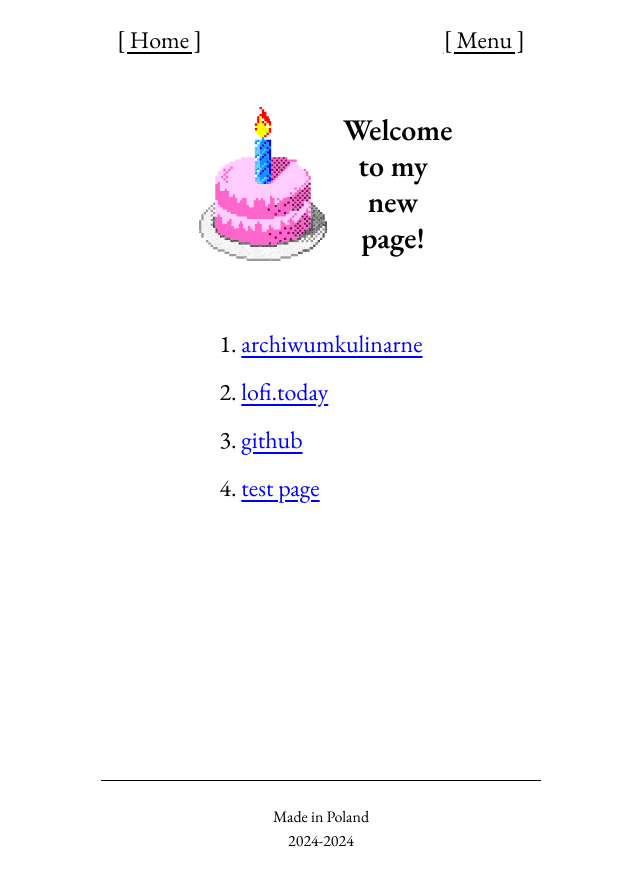
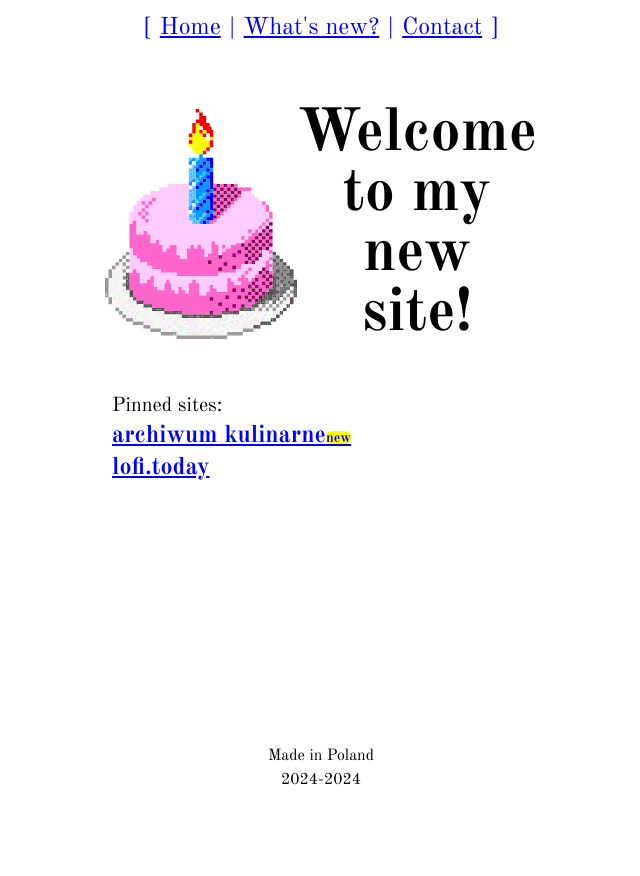
Before and after one commit to deadbraindev/deadbraindev-site, a Next.js app: page / in a window 1280 px wide. Shown: the whole page, without its empty margins (319-959 px from the left). After the commit the page ends 800 px from the top, so only its background shows below. Built offline with nearby package versions, Linux system fonts and the light colour scheme.

Commit message:
feat: new look, new navbar, footer and hero; fix flex response

```diff
--- a/src/app/globals.css
+++ b/src/app/globals.css
@@ -19,10 +19,30 @@
 body {
   color: rgb(var(--foreground-rgb));
   background: rgb(var(--background-rgb));
+  /* background-color: #C0C0C0; */
 }
+html, body {
+  height: 100%;
+  margin: 0;
+  padding: 0;
+  min-width: 400px;
+}
+div {
+  display: block;
+}
+
 
 @layer utilities {
   .text-balance {
     text-wrap: balance;
   }
 }
+
+.pattern {
+  background-color: #ffffff;
+opacity: 1;
+background-image:  linear-gradient(135deg, #000000 25%, transparent 25%), linear-gradient(225deg, #000000 25%, transparent 25%), linear-gradient(45deg, #000000 25%, transparent 25%), linear-gradient(315deg, #000000 25%, #ffffff 25%);
+background-position:  15px 0, 15px 0, 0 0, 0 0;
+background-size: 15px 15px;
+background-repeat: repeat;
+}
--- a/src/app/layout.tsx
+++ b/src/app/layout.tsx
@@ -1,13 +1,25 @@
 import type { Metadata } from 'next';
 import { Analytics } from '@vercel/analytics/react';
-import { EB_Garamond } from 'next/font/google';
+import { Old_Standard_TT } from 'next/font/google';
 import './globals.css';
 import { metaTags } from '@/siteConfig';
 import Navbar from '@/components/Navbar';
 import Footer from '@/components/Footer';
 
-const EBGaramond = EB_Garamond({
-  weight: ['400', '500', '600', '700', '800'],
+// const EBGaramond = EB_Garamond({
+//   weight: ['400', '500', '600', '700', '800'],
+//   style: ['normal', 'italic'],
+//   subsets: ['latin'],
+//   display: 'swap',
+// });
+// const PlayfairFont = Playfair({
+//   weight: ['400', '500', '600', '700', '800'],
+//   style: ['normal', 'italic'],
+//   subsets: ['latin'],
+//   display: 'swap',
+// });
+const OldStandardTT = Old_Standard_TT({
+  weight: ['400', '700'],
   style: ['normal', 'italic'],
   subsets: ['latin'],
   display: 'swap',
@@ -32,13 +44,15 @@ export default function RootLayout({
 }>) {
   return (
     <html lang="en">
-      <body className={EBGaramond.className}>
-        <Navbar />
-        <main className="flex flex-col items-center min-h-[700px] min-w-[350px] max-w-[440px] m-auto">
+      <body className={OldStandardTT.className}>
+        <main className="flex flex-col items-center h-[100%]">
+          <Navbar />
+
           {children}
+          <div className="flex-grow" />
+          <Footer />
         </main>
         <Analytics />
-        <Footer />
       </body>
     </html>
   );
--- a/src/components/Footer.tsx
+++ b/src/components/Footer.tsx
@@ -1,6 +1,8 @@
 export default function Footer() {
   return (
-    <footer className="flex flex-col min-w-[350px] max-w-[440px] h-24 m-auto bottom-0 text-center items-center justify-center border-t ">
+    <footer className="flex flex-col w-full m-auto bottom-0 text-center items-center justify-center py-2">
+      {/* TODO last updated */}
+      {/* TODO sitemap */}
       <span className="">Made in Poland</span>
       <span>2024-2024</span>
     </footer>
--- a/src/components/Hero.tsx
+++ b/src/components/Hero.tsx
@@ -3,10 +3,16 @@ import cake from '@/components/svg/cake.svg';
 
 export default function Hero() {
   return (
-    <div className="flex flex-row items-center gap-4 h-52 mb-8">
-      <Image priority src={cake} alt="cake" className="w-32 h-auto" />
-      <h1 className="text-3xl w-[100px] text-center font-semibold">
-        Welcome to my new page!
+    <div className="flex flex-row items-center py-12">
+      <Image priority src={cake} alt="cake" className="w-40 sm:w-48 h-auto" />
+      <h1 className="text-4xl sm:text-6xl text-center font-bold leading-none">
+        Welcome
+        <br />
+        to my
+        <br />
+        new
+        <br />
+        site!
       </h1>
     </div>
   );
--- a/src/components/Links.tsx
+++ b/src/components/Links.tsx
@@ -2,41 +2,28 @@ import Link from 'next/link';
 
 export default function Links() {
   return (
-    <div className="">
-      <ol className="list-decimal list-inside text-2xl">
-        <li className="text-2xl p-2 ">
+    <div className="w-full m-auto sm:max-w-[450px] px-4">
+      <span className="text-xl">Pinned sites:</span>
+      <ul className=" text-2xl">
+        <li className="">
           <Link
             href="https://archiwumkulinarne.deadbrain.dev"
-            className="underline underline-offset-4 text-blueLink"
+            className="underline text-blueLink font-bold"
           >
-            archiwumkulinarne
+            archiwum kulinarne
+            <span className="text-sm bg-[yellow] rounded-md">new</span>
           </Link>
         </li>
-        <li className="text-2xl p-2 ">
+        <li className="">
           <Link
             href="https://lofi.today"
-            className="underline underline-offset-4 text-blueLink"
+            className="underline text-blueLink font-bold"
           >
             lofi.today
+            {/* → */}
           </Link>
         </li>
-        <li className="text-2xl p-2 ">
-          <Link
-            href="https://github.com/deadbraindev"
-            className="underline underline-offset-4 text-blueLink"
-          >
-            github
-          </Link>
-        </li>
-        <li className="text-2xl p-2 ">
-          <Link
-            href="/testpage"
-            className="underline underline-offset-4 text-blueLink"
-          >
-            test page
-          </Link>
-        </li>
-      </ol>
+      </ul>
     </div>
   );
 }
--- a/src/components/Navbar.tsx
+++ b/src/components/Navbar.tsx
@@ -2,13 +2,20 @@ import Link from 'next/link';
 
 export default function Navbar() {
   return (
-    <nav className="flex flex-row items-center justify-between min-w-[350px] max-w-[440px]  m-auto">
-      <Link href="/" className="py-6 px-4 text-2xl ">
-        <span className="underline underline-offset-4 ">[ Home ]</span>
+    <nav className="flex flex-row items-center justify-center min-w-[350px] max-w-[440px] m-auto text-2xl px-2 py-4 text-blueLink leading-none">
+      <span>[</span>
+      <Link href="/" className="px-2">
+        <span className="underline ">Home</span>
       </Link>
-      <Link href="/" className="py-6 px-4 text-2xl">
-        <span className="underline underline-offset-4">[ Menu ]</span>
+      <span className="">|</span>
+      <Link href="/testpage" className="px-2">
+        <span className="underline text-blueLink">What&apos;s new?</span>
       </Link>
+      <span className="">|</span>
+      <Link href="/testpage" className="px-2">
+        <span className="underline text-blueLink">Contact</span>
+      </Link>
+      <span>]</span>
     </nav>
   );
 }
--- a/tailwind.config.ts
+++ b/tailwind.config.ts
@@ -10,7 +10,8 @@ const config: Config = {
     colors: {
       transparent: 'transparent',
       current: 'currentColor',
-      white: '#ffffff',
+      white: '#fff',
+      black: '#000',
       blueLink: '#0000ff',
       // purple: '#3f3cbb',
       // midnight: '#121063',
```
